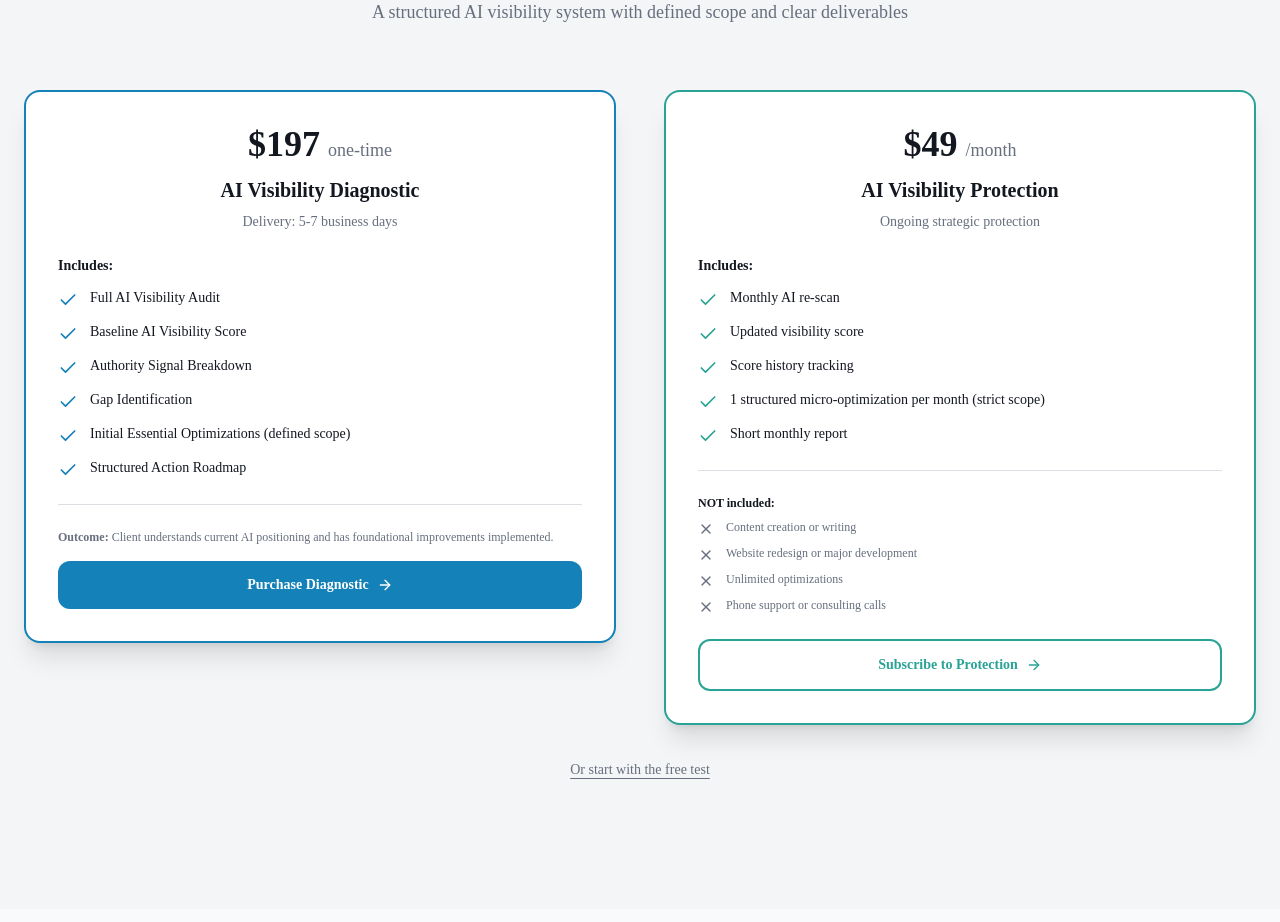
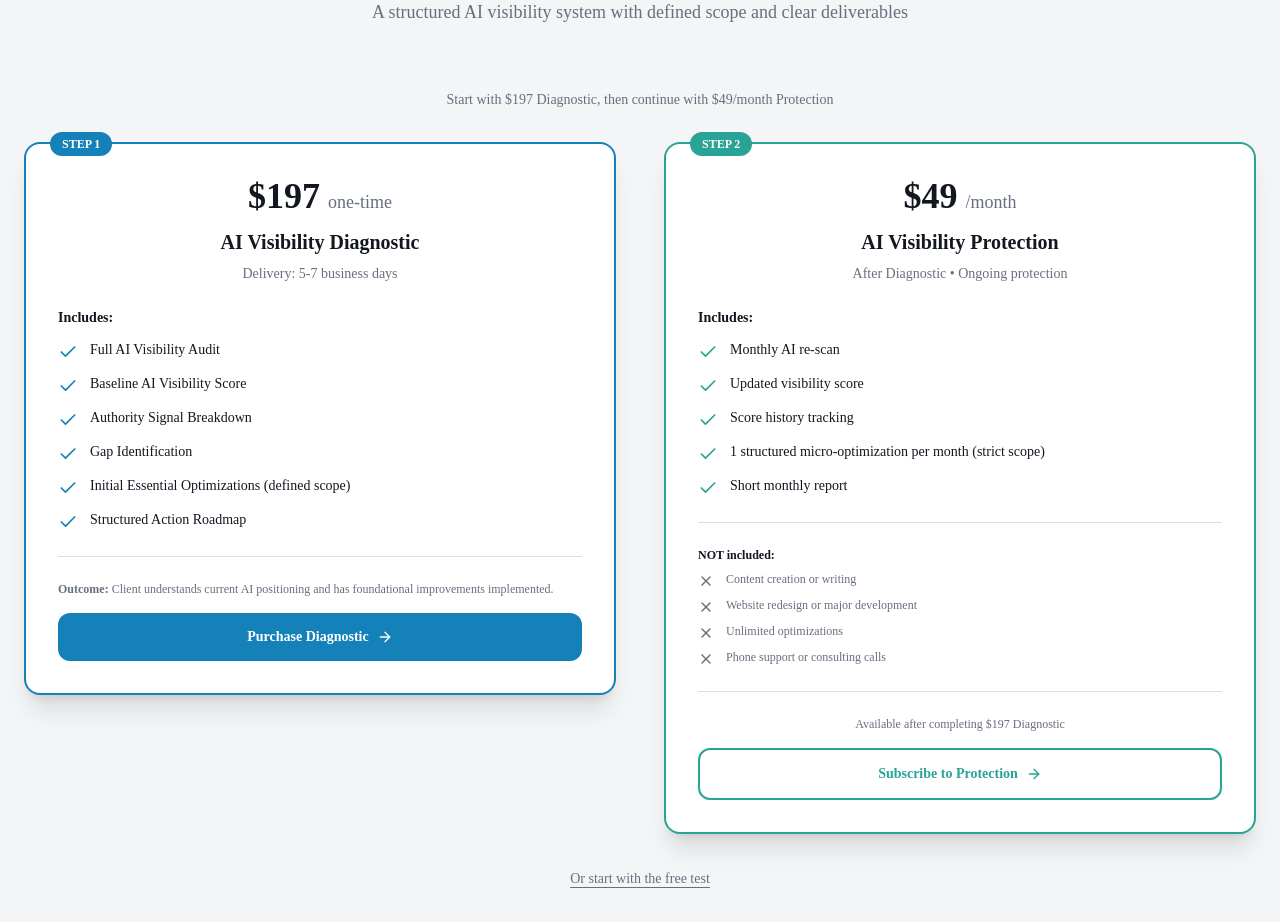
Before and after one commit to aiclarity19/AI-Visibility, a Next.js app: page /en in a window 1280 px wide. Shown: the part 4240-5162 px from the top of the page. Built offline with nearby package versions, Linux system fonts and the light colour scheme.

Commit message:
Update pricing-section.tsx

```diff
--- a/components/sections/pricing-section.tsx
+++ b/components/sections/pricing-section.tsx
@@ -79,7 +79,14 @@ export function PricingSection({ content }: { content: LangContent }) {
           </p>
         </div>
 
-        <div className="mt-12 sm:mt-16 grid gap-8 md:grid-cols-2 lg:gap-12">
+        <div className="mt-12 sm:mt-16">
+          <p className="text-center text-sm text-muted-foreground mb-8">
+            {isPT
+              ? 'Comece com o Diagnostic de $197, depois continue com Proteção mensal de $49'
+              : 'Start with $197 Diagnostic, then continue with $49/month Protection'}
+          </p>
+
+          <div className="grid gap-8 md:grid-cols-2 lg:gap-12">
             {/* $197 Diagnostic */}
             <div
               className={`transition-all duration-700 delay-200 ${
@@ -87,6 +94,9 @@ export function PricingSection({ content }: { content: LangContent }) {
               }`}
             >
               <div className="relative rounded-2xl border-2 border-primary bg-card p-8 shadow-xl">
+                <div className="absolute -top-3 left-6 bg-primary text-primary-foreground px-3 py-1 rounded-full text-xs font-semibold">
+                  {isPT ? 'PASSO 1' : 'STEP 1'}
+                </div>
                 <div className="text-center mb-6">
                   <div className="inline-flex items-baseline gap-2">
                     <span className="text-4xl font-bold text-foreground">$197</span>
@@ -163,6 +173,9 @@ export function PricingSection({ content }: { content: LangContent }) {
               }`}
             >
               <div className="relative rounded-2xl border-2 border-accent bg-card p-8 shadow-xl">
+                <div className="absolute -top-3 left-6 bg-accent text-accent-foreground px-3 py-1 rounded-full text-xs font-semibold">
+                  {isPT ? 'PASSO 2' : 'STEP 2'}
+                </div>
                 <div className="text-center mb-6">
                   <div className="inline-flex items-baseline gap-2">
                     <span className="text-4xl font-bold text-foreground">$49</span>
@@ -172,7 +185,7 @@ export function PricingSection({ content }: { content: LangContent }) {
                     {isPT ? 'AI Visibility Protection' : 'AI Visibility Protection'}
                   </h3>
                   <p className="mt-2 text-sm text-muted-foreground">
-                  {isPT ? 'Proteção estratégica contínua' : 'Ongoing strategic protection'}
+                    {isPT ? 'Após o Diagnostic • Proteção contínua' : 'After Diagnostic • Ongoing protection'}
                   </p>
                 </div>
 
@@ -206,10 +219,18 @@ export function PricingSection({ content }: { content: LangContent }) {
                 ))}
               </div>
 
+              <div className="pt-6 border-t border-border">
+                <p className="text-xs text-muted-foreground mb-4 text-center">
+                  {isPT
+                    ? 'Disponível após completar o Diagnostic de $197'
+                    : 'Available after completing $197 Diagnostic'}
+                </p>
                 <button
                   onClick={async () => {
                     // TODO: Implement subscription checkout
-                  alert(isPT ? 'Em breve disponível' : 'Coming soon')
+                    alert(isPT
+                      ? 'Complete primeiro o Diagnostic de $197 para acessar a Proteção mensal'
+                      : 'Complete the $197 Diagnostic first to access monthly Protection')
                   }}
                   className="w-full group relative overflow-hidden inline-flex items-center justify-center gap-2 rounded-xl border-2 border-accent bg-transparent px-6 py-3.5 text-sm font-semibold text-accent transition-all duration-300 hover:bg-accent hover:text-accent-foreground hover:scale-[1.02]"
                 >
@@ -218,6 +239,8 @@ export function PricingSection({ content }: { content: LangContent }) {
                     <ArrowRight className="h-4 w-4 transition-transform duration-300 group-hover:translate-x-1" />
                   </span>
                 </button>
+              </div>
+            </div>
           </div>
         </div>
         </div>
```
Lines whose indentation alone changed are shown as unchanged.
